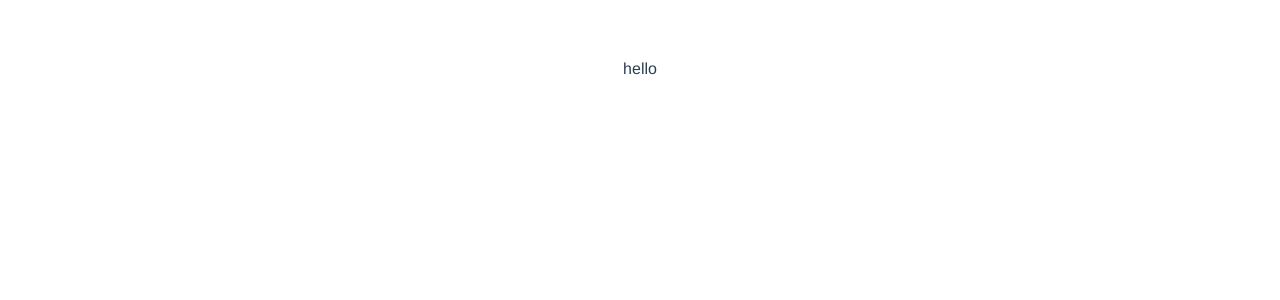
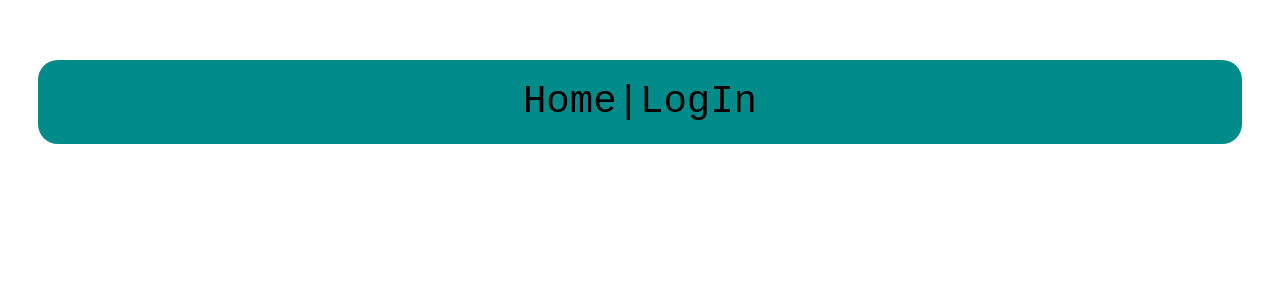
Before and after one commit to PaoAvalos/WebDevelopmentUT, a Vue app in the folder hw3/: page / in a window 1280 px wide. Shown: the top 300 px of the page. Built offline with nearby package versions, Linux system fonts and the light colour scheme.

Commit message:
created header component

```diff
--- a/hw3/src/App.vue
+++ b/hw3/src/App.vue
@@ -1,12 +1,14 @@
 <template>
-  hello
+  <Header />
 </template>
 
 <script>
+import Header from './components/Header.vue'
 
 export default {
   name: 'App',
   components: {
+    Header
 
   }
 }
--- a/hw3/src/components/Header.vue
+++ b/hw3/src/components/Header.vue
@@ -0,0 +1,47 @@
+<template>
+    <header>
+        <h1>
+            <a href="index.html">Home</a>|<a href="login.html">LogIn</a>
+        </h1>
+    </header>
+</template>
+
+<script>
+export default {
+    name: "Header"
+}
+</script>
+
+<style scoped>
+
+header {
+    width: 100%;
+}
+h1 {
+    font-family: monospace;
+    font-weight: normal;
+    margin: 30px 30px 0px 30px;
+    padding: 20px;
+    background-color: darkcyan;
+    border-radius: 20px;
+    font-size: 300%;
+    color: black;
+}
+a:link {
+    color: black;
+    background-color: transparent;
+    text-decoration: none;
+}
+a:visited {
+    color: black;
+    background-color: transparent;
+    text-decoration: none;
+}
+a:hover {
+    color: black;
+    background-color: crimson;
+    text-decoration: none;
+    shape-margin: inherit;
+    outline-style: solid;
+}
+</style>
```
Also changed, not shown: hw3/src/assets/me.png (added).
